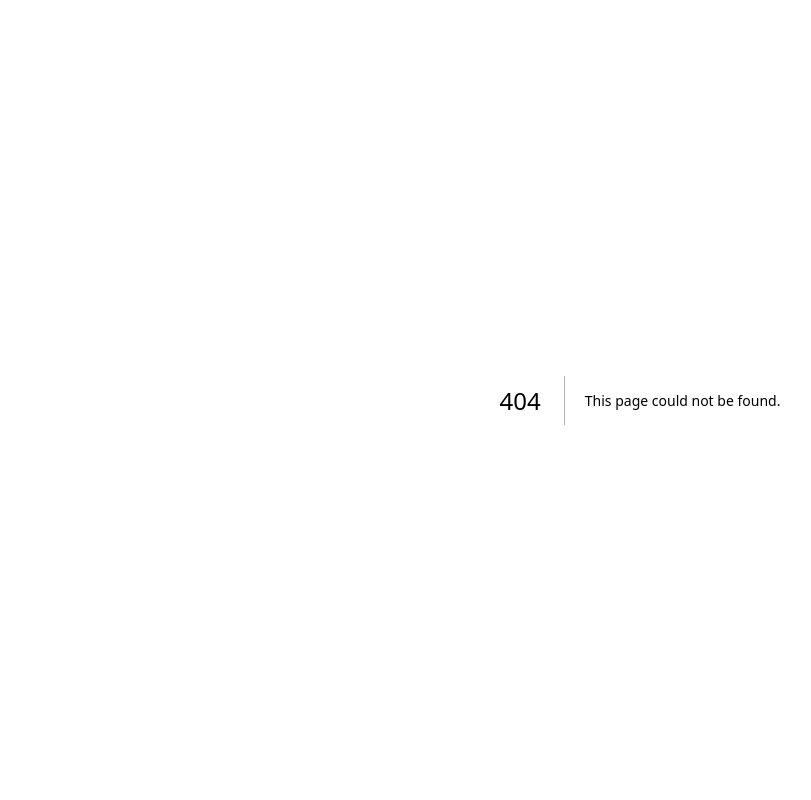
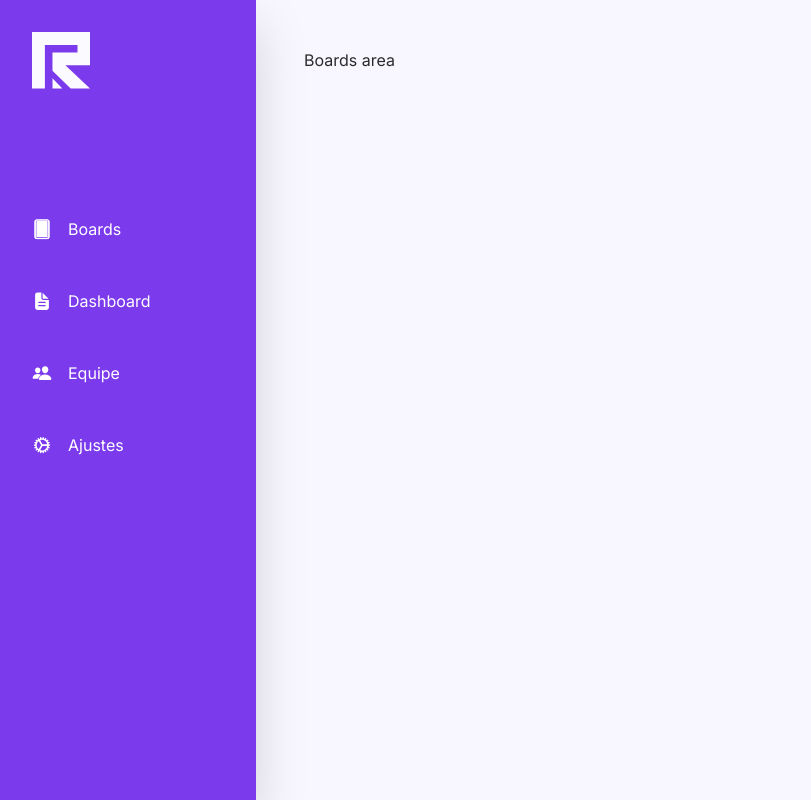
Before and after one commit to faelreis/kanban, a Next.js app: page /boards in a window 1280 px wide. Before the commit this address had no page. Shown: the whole page, without its empty margins (0-811 px from the left). Built offline with nearby package versions, Linux system fonts and the light colour scheme.

Commit message:
Defining routes

```diff
--- /dev/null
+++ b/src/app/ajustes/page.tsx
@@ -0,0 +1,12 @@
+import { Navbar } from "@/app/components/Navbar";
+
+export default function Ajustes(){
+    return(
+        <div className='flex'>
+            <Navbar/>
+            <div className='p-12'>
+                <h1 className='text-black'>Ajustes area</h1>
+            </div>
+        </div>
+    )
+}
--- /dev/null
+++ b/src/app/boards/page.tsx
@@ -0,0 +1,12 @@
+import { Navbar } from "@/app/components/Navbar";
+
+export default function Boards(){
+    return(
+        <div className='flex'>
+            <Navbar/>
+            <div className='p-12'>
+                <h1 className='text-black'>Boards area</h1>
+            </div>
+        </div>
+    )
+}
--- a/src/app/components/Kanban.tsx
+++ /dev/null
@@ -1,5 +0,0 @@
-export function Kanban(){
-    return(
-        <h1>Kanban area</h1>
-    )
-}
--- a/src/app/components/Navbar.tsx
+++ b/src/app/components/Navbar.tsx
@@ -1,22 +1,57 @@
 import Image from 'next/image'
 import logoRafael from '../../assets/rafael-logo.svg'
 import boardIcon from '../../assets/icons/boards.svg'
+import dashboardIcon from '../../assets/icons/report.svg'
+import teamIcon from '../../assets/icons/team.svg'
+import configIcon from '../../assets/icons/config.svg'
+import Link from 'next/link'
+
 
 export function Navbar(){
     return(
-        <div className='bg-purple h-screen w-1/5 p-6'>
+        <div className='bg-purple h-screen w-1/5 p-8 ease transition-all duration-300 hover:drop-shadow-2xl'>
             <Image
                 src={logoRafael}
                 alt='Logo Rafael Reis'
             />
-            <nav>
-                <ul>
+            <nav className='mt-32'>
+                <ul className='flex flex-col gap-12'>
+
                     <li>
-                        <Image
-                            src={boardIcon}
-                            alt='Board icon'
-                        />
-                        <span>Boards</span>
+                        <Link href='/boards' className='flex gap-4 cursor-pointer transition-all ease duration-300 hover:opacity-70'>
+                            <Image
+                                src={boardIcon}
+                                alt='Board icon'
+                            />
+                            <span className='text-white'>Boards</span>
+                        </Link>
+                    </li>
+                    <li>
+                        <Link href='/dashboard' className='flex gap-4 cursor-pointer transition-all ease duration-300 hover:opacity-70'>
+                            <Image
+                                src={dashboardIcon}
+                                alt='Dashboard icon'
+                            />
+                            <span className='text-white'>Dashboard</span>
+                        </Link>
+                    </li>
+                    <li>
+                        <Link href='/equipe' className='flex gap-4 cursor-pointer transition-all ease duration-300 hover:opacity-70'>
+                            <Image
+                                src={teamIcon}
+                                alt='Team icon'
+                            />
+                            <span className='text-white'>Equipe</span>
+                        </Link>
+                    </li>
+                    <li>
+                        <Link href='/ajustes' className='flex gap-4 cursor-pointer transition-all ease duration-300 hover:opacity-70'>
+                            <Image
+                                src={configIcon}
+                                alt='Config icon'
+                            />
+                            <span className='text-white'>Ajustes</span>
+                        </Link>
                     </li>
                 </ul>
             </nav>
--- /dev/null
+++ b/src/app/dashboard/page.tsx
@@ -0,0 +1,12 @@
+import { Navbar } from "@/app/components/Navbar";
+
+export default function Dashboard(){
+    return(
+        <div className='flex'>
+            <Navbar/>
+            <div className='p-12'>
+                <h1 className='text-black'>Dashboard area</h1>
+            </div>
+        </div>
+    )
+}
--- /dev/null
+++ b/src/app/equipe/page.tsx
@@ -0,0 +1,12 @@
+import { Navbar } from "@/app/components/Navbar";
+
+export default function Equipe(){
+    return(
+        <div className='flex'>
+            <Navbar/>
+            <div className='p-12'>
+                <h1 className='text-black'>Equipe area</h1>
+            </div>
+        </div>
+    )
+}
--- a/src/app/page.tsx
+++ b/src/app/page.tsx
@@ -1,11 +1,9 @@
-import { Kanban } from './components/Kanban'
 import { Navbar } from './components/Navbar'
 
 export default function Home() {
   return (
-    <div className ='flex'>
-        <Navbar/>
-        <Kanban/>
+    <div className ='flex items-center justify-center w-screen h-screen'>
+        <h1>Faça seu login de acesso</h1>
     </div>
   )
 }
```
